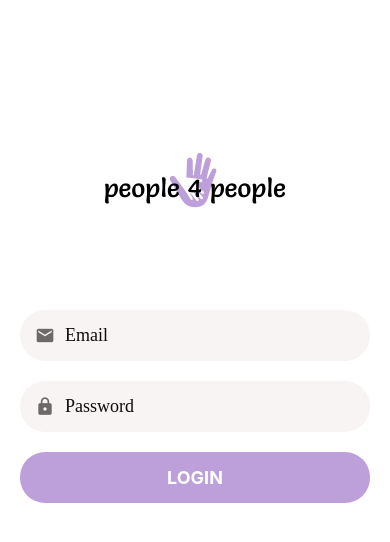
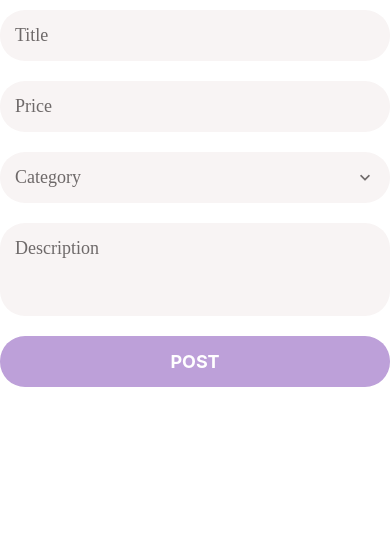
Before and after one commit to didasmbalanya/just-sell-react-native, a React Native app: screen / in a window 390 px wide. Shown: the top 542 px of the page. Built offline with nearby package versions, Linux system fonts and the light colour scheme.

Commit message:
add post item screen

```diff
--- a/App.js
+++ b/App.js
@@ -1,6 +1,7 @@
 import React from "react";
+import { ListingEditScreen } from "./app/screens/ListingEditScreen";
 import { LoginScreen } from "./app/screens/LoginScreen";
 
 export default () => {
-  return <LoginScreen />;
+  return <ListingEditScreen />;
 };
--- a/app/components/AppPicker.js
+++ b/app/components/AppPicker.js
@@ -4,7 +4,6 @@
   FlatList,
   Modal,
   StyleSheet,
-  Text,
   TouchableWithoutFeedback,
   View,
 } from "react-native";
@@ -35,9 +34,12 @@
               style={styles.icon}
             />
           )}
-          <AppText style={styles.text}>
-            {selectedItem ? selectedItem.label : placeholder}
-          </AppText>
+          {selectedItem && selectedItem.label ? (
+            <AppText style={styles.text}>{selectedItem.label}</AppText>
+          ) : (
+            <AppText style={styles.placeholder}>{placeholder}</AppText>
+          )}
+
           <MaterialCommunityIcons
             name="chevron-down"
             size={20}
@@ -82,8 +84,8 @@
   },
 
   text: {
+    height: "120%",
     flex: 1,
-    height: "120%",
   },
 
   modal: {
@@ -92,4 +94,9 @@
     alignItems: "center",
     justifyContent: "center",
   },
+
+  placeholder: {
+    flex: 1,
+    color: defaultStyles.colors.mediumGray,
+  },
 });
--- a/app/components/AppTextInput.js
+++ b/app/components/AppTextInput.js
@@ -15,7 +15,11 @@
           style={styles.icon}
         />
       )}
-      <TextInput {...otherProps} style={defaultStyles.text} />
+      <TextInput
+        placeholderTextColor={defaultStyles.colors.mediumGray}
+        {...otherProps}
+        style={defaultStyles.text}
+      />
     </View>
   );
 };
--- /dev/null
+++ b/app/components/forms/AppFormPicker.js
@@ -0,0 +1,25 @@
+import React from "react";
+import { StyleSheet } from "react-native";
+import { useFormikContext } from "formik";
+
+import { AppPicker } from "../AppPicker";
+import { ErrorMessage } from "./ErrorMessage";
+
+export const AppFormPicker = ({ items, name, placeholder }) => {
+  const { errors, setFieldValue, touched, values } = useFormikContext();
+
+  return (
+    <>
+      <AppPicker
+        items={items}
+        onSelectItem={(item) => setFieldValue(name, item)}
+        placeholder={placeholder}
+        selectedItem={[values[name]]}
+      />
+
+      <ErrorMessage error={errors[name]} visible={touched[name]} />
+    </>
+  );
+};
+
+const styles = StyleSheet.create({});
--- a/app/components/forms/index.js
+++ b/app/components/forms/index.js
@@ -2,3 +2,4 @@
 export { AppFormField } from "./AppFormField";
 export { ErrorMessage } from "./ErrorMessage";
 export { SubmitButton } from "./SubmitButton";
+export { AppFormPicker } from "./AppFormPicker";
--- /dev/null
+++ b/app/screens/ListingEditScreen.js
@@ -0,0 +1,68 @@
+import React from "react";
+import { StyleSheet } from "react-native";
+import * as Yup from "yup";
+
+import {
+  AppForm,
+  AppFormField,
+  AppFormPicker,
+  SubmitButton,
+} from "../components/forms";
+import { Screen } from "../components/Screen";
+
+const validationSchema = Yup.object().shape({
+  title: Yup.string().required().min(1).label("Title"),
+  price: Yup.number().required().min(1).max(10000).label("Price"),
+  description: Yup.string().label("Description"),
+  category: Yup.object().required().nullable().label("Category"),
+});
+
+const categories = [
+  { label: "Funiture", value: 1 },
+  { label: "Clothing", value: 2 },
+  { label: "Cars", value: 3 },
+];
+
+export const ListingEditScreen = () => {
+  return (
+    <Screen style={styles.container}>
+      <AppForm
+        initialValues={{
+          title: "",
+          price: "",
+          description: "",
+          category: null,
+        }}
+        onSubmit={(values) => console.log("values :", values)}
+        validationSchema={validationSchema}
+      >
+        <AppFormField maxLength={255} name="title" placeholder="Title" />
+        <AppFormField
+          keyboardType="numeric"
+          maxLength={8}
+          name="price"
+          placeholder="Price"
+        />
+
+        <AppFormPicker
+          items={categories}
+          name="category"
+          placeholder="Category"
+        />
+
+        <AppFormField
+          maxLength={255}
+          multiline
+          name="description"
+          numberOfLines={3}
+          placeholder="Description"
+        />
+        <SubmitButton title="Post" />
+      </AppForm>
+    </Screen>
+  );
+};
+
+const styles = StyleSheet.create({
+  container: {},
+});
```
